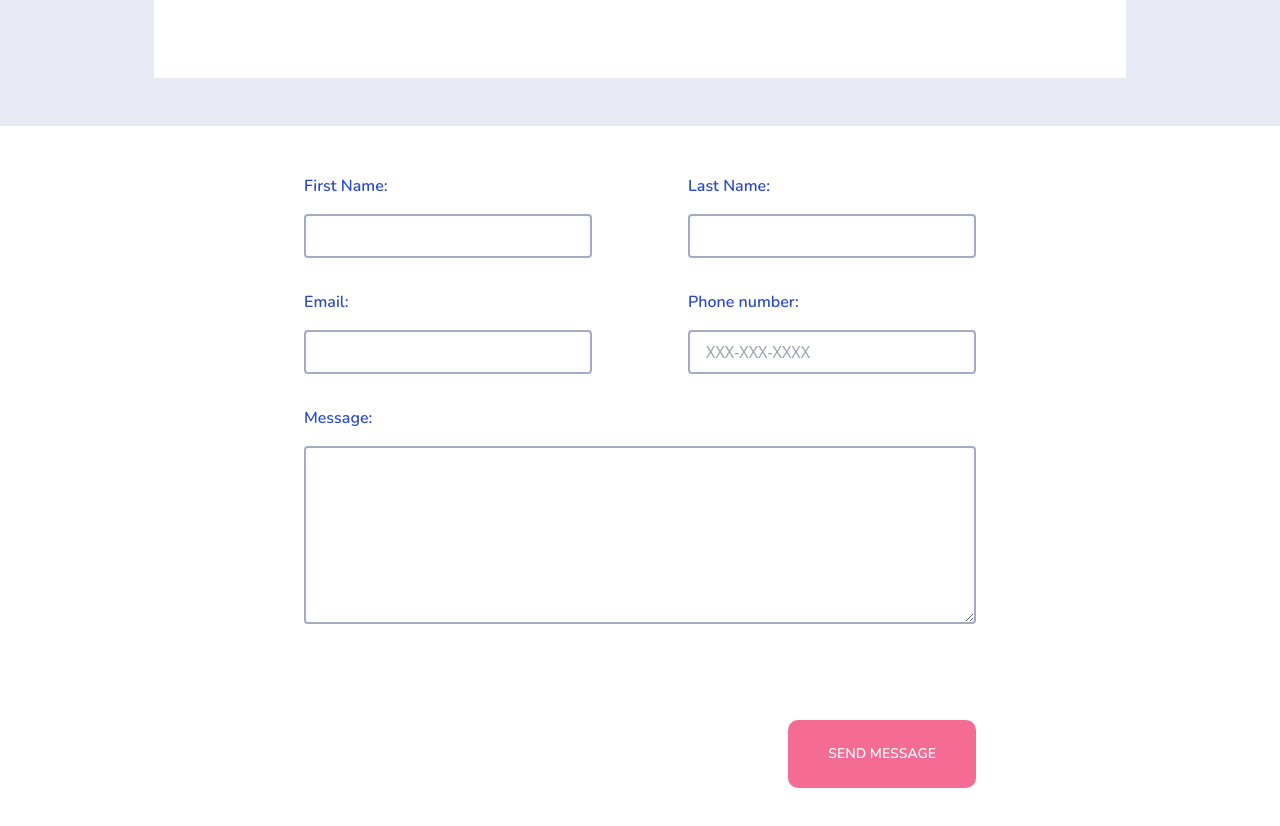
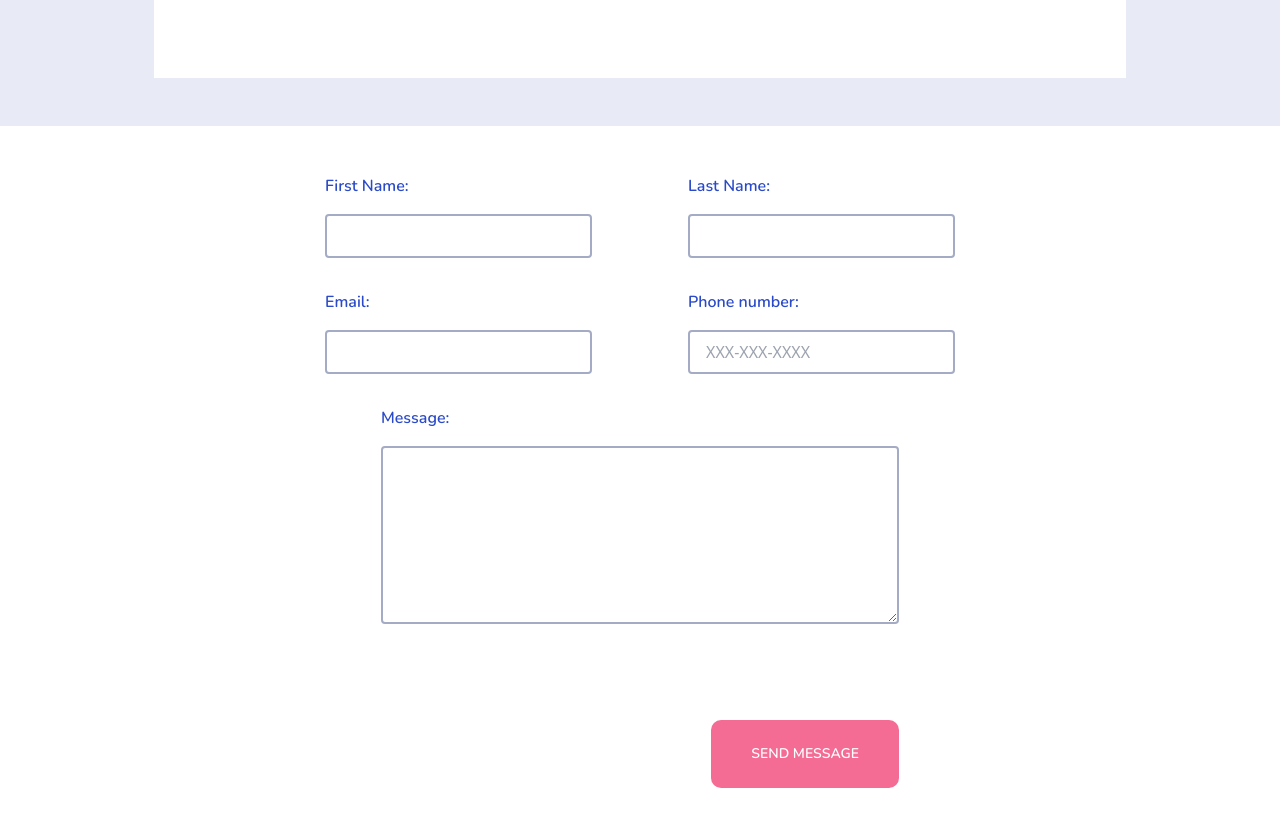
Before and after one commit to Magda78/baking-school-mern, a React (Create React App) app in the folder frontend/: page / in a window 1280 px wide. Shown: the part 4140-4966 px from the top of the page. Built offline with nearby package versions, Linux system fonts and the light colour scheme.

Commit message:
contact  section

```diff
--- a/frontend/src/components/contact.js
+++ b/frontend/src/components/contact.js
@@ -1,10 +1,10 @@
 function Contact() {
 	return (
-		<section className="px-[304px] py-[48px]">
-			<form className="flex flex-col justify-between">
-				<div className="flex flex-row justify-center items-center">
-					<div className="flex-1 mr-24">
-						<div className="flex flex-col">
+		<section className="flex flex-col justify-center py-[48px]">
+			<form className="flex flex-col justify-between items-center">
+				<div className="flex flex-col justify-between items-center">
+					<div className="flex flex-row ">
+						<div className="flex flex-col mr-24 flex-1">
 							<label for="username" className="font-bold text-base font-Nunito text-dark-blue mb-4">
 								First Name:
 							</label>
@@ -17,22 +17,8 @@ function Contact() {
 								className="border-2 border-grayish rounded mb-8 text-base px-4 py-2 outline-none text-very-dark-blue focus:border-light-blue"
 							/>
 						</div>
-						<div className="flex flex-col">
-							<label for="emaul" className="font-bold text-base font-Nunito text-dark-blue mb-4">
-								Email:
-							</label>
-							<input
-								type="email"
-								id="email"
-								name="email"
-								aria-required="true"
-								aria-label="email"
-								className="border-2 border-grayish rounded mb-8 text-base px-4 py-2 outline-none text-very-dark-blue focus:border-light-blue"
-							/>
-						</div>
-					</div>
-					<div className="flex-1">
-						<div className="flex flex-col">
+
+						<div className="flex flex-col flex-1">
 							<label for="lastname" className="font-bold text-base font-Nunito text-dark-blue mb-4">
 								Last Name:
 							</label>
@@ -45,6 +31,22 @@ function Contact() {
 								className="border-2 border-grayish rounded mb-8 text-base px-4 py-2 outline-none text-very-dark-blue focus:border-light-blue"
 							/>
 						</div>
+					</div>
+					<div className="flex flex-row">
+						<div className="flex flex-col mr-24">
+							<label for="email" className="font-bold text-base font-Nunito text-dark-blue mb-4">
+								Email:
+							</label>
+							<input
+								type="email"
+								id="email"
+								name="email"
+								aria-required="true"
+								aria-label="email"
+								className="border-2 border-grayish rounded mb-8 text-base px-4 py-2 outline-none text-very-dark-blue focus:border-light-blue"
+							/>
+						</div>
+
 						<div className="flex flex-col">
 							<label for="phone" className="font-bold text-base font-Nunito text-dark-blue mb-4">
 								Phone number:
@@ -61,7 +63,7 @@ function Contact() {
 						</div>
 					</div>
 				</div>
-				<div className="flex flex-col">
+				<div className="flex flex-col w-[518px] justify-center">
 					<label for="msg" className="font-bold text-base font-Nunito text-dark-blue mb-4">
 						Message:
 					</label>
@@ -73,7 +75,7 @@ function Contact() {
 						className="h-[178px] border-2 border-grayish rounded mb-8 text-base px-4 py-2 outline-none text-very-dark-blue focus:border-light-blue"
 					/>
 				</div>
-				<div className="flex flex-col items-end mt-16">
+				<div className="mt-16 w-[518px] flex flex-row justify-end ">
 					<button
 						type="submit"
 						className="font-bold text-sm font-Nunito py-6 px-10 bg-pink uppercase text-white rounded-[10px] hover:bg-light-pink"
```
